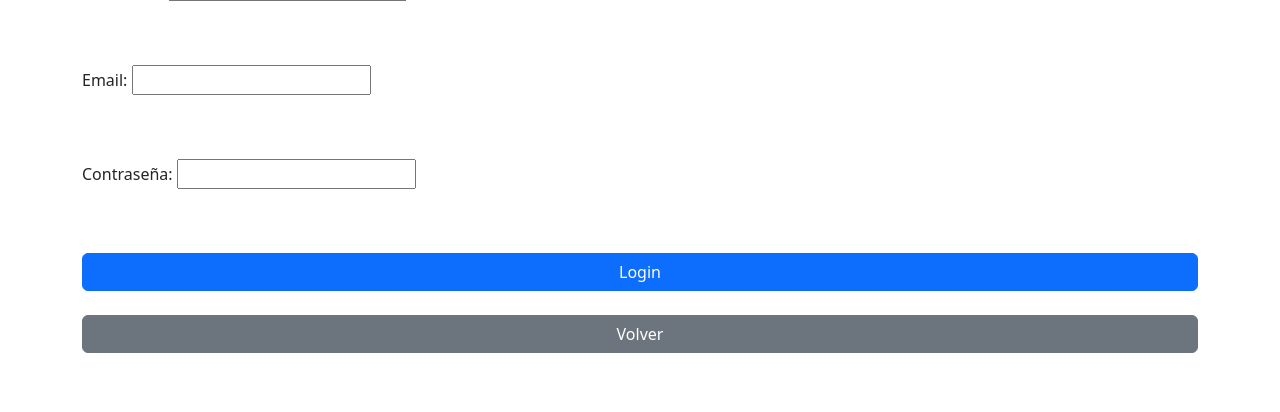
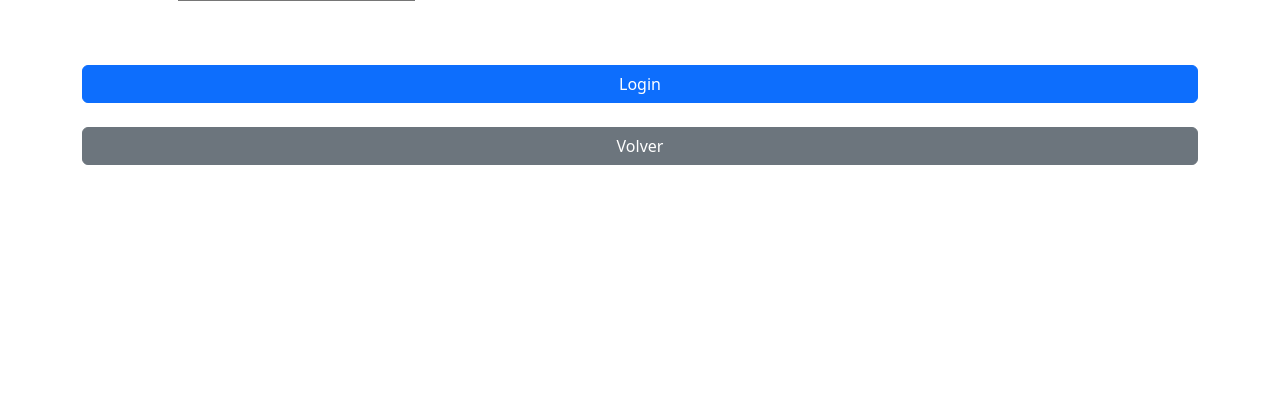
Before and after one commit to OscarRodriguez90/Login_escola_A07_RabascoDavid_HonoratoDavid_FernandezHugo_RodriguezOscar, a PHP site: page /login.php in a window 1280 px wide. Shown: the part 375-787 px from the top of the page. Run offline with PHP 8.4, Linux system fonts and the light colour scheme.

Commit message:
Arreglado logica login con la nueva BBDD

```diff
--- a/db/conexion.php
+++ b/db/conexion.php
@@ -2,7 +2,7 @@
     $servername = "localhost";
     $dbusername = "root";
     $dbpassword = "";
-    $dbname = "a06_escola";
+    $dbname = "instituto";
 
     try{
         $conn = new PDO("mysql:host=$servername;dbname=$dbname",$dbusername, $dbpassword);
--- a/pages/login.php
+++ b/pages/login.php
@@ -9,7 +9,7 @@
     <script src="../validations/js/validaciones.js" type="text/javascript" ></script>
 </head>
 <body>
-    <h2 class="text-center">Pagina login</h2>
+    <!-- <h2 class="text-center">Pagina login</h2> -->
     <div class="container">
         <div class="logo_btns_row">
             <div class="logo_col">
@@ -18,14 +18,9 @@
 
             <div class="btns_col">
                 <form action="./../validations/php/validation_login.php" method="POST">
-                    <label for="username">Username:</label>
+                    <label for="username">Usuario:</label>
                     <input type="text" id="username" name="username" required onblur="validarUsername()">
                     <p id=username-error></p>
-                    <br><br>
-                    <label for="email">Email:</label>
-                    <input type="email" id="email" name="email" required onblur="validarEmail()">
-                    <p id=email-error></p>
-                    <br><br>
                     <label for="password">Contraseña:</label>
                     <input type="password" id="password" name="password" required onblur="validarPassword()">
                     <p id=password-error></p>
```
Also changed, not shown: validations/php/validation_login.php (+6 -4 lines).
